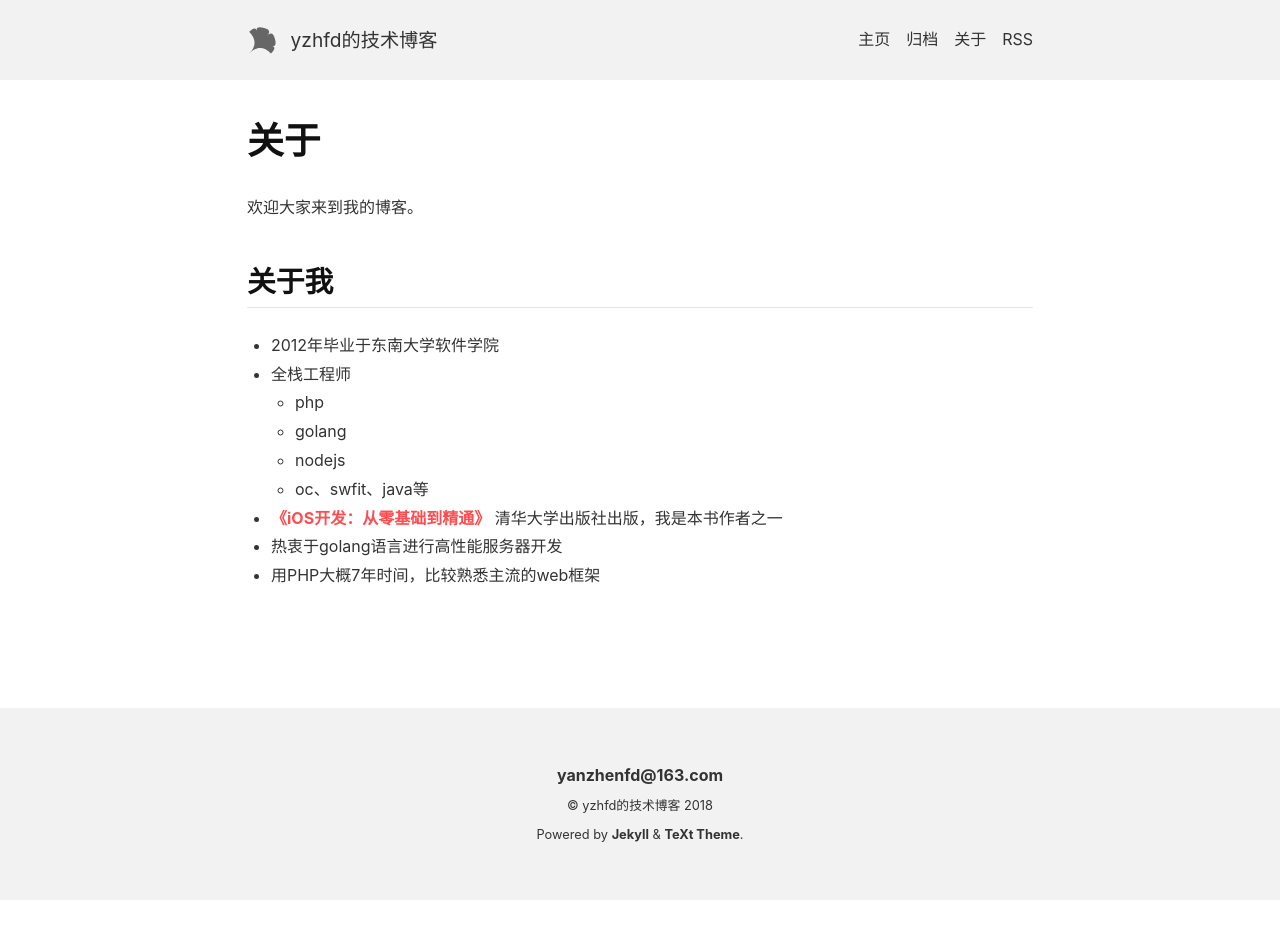
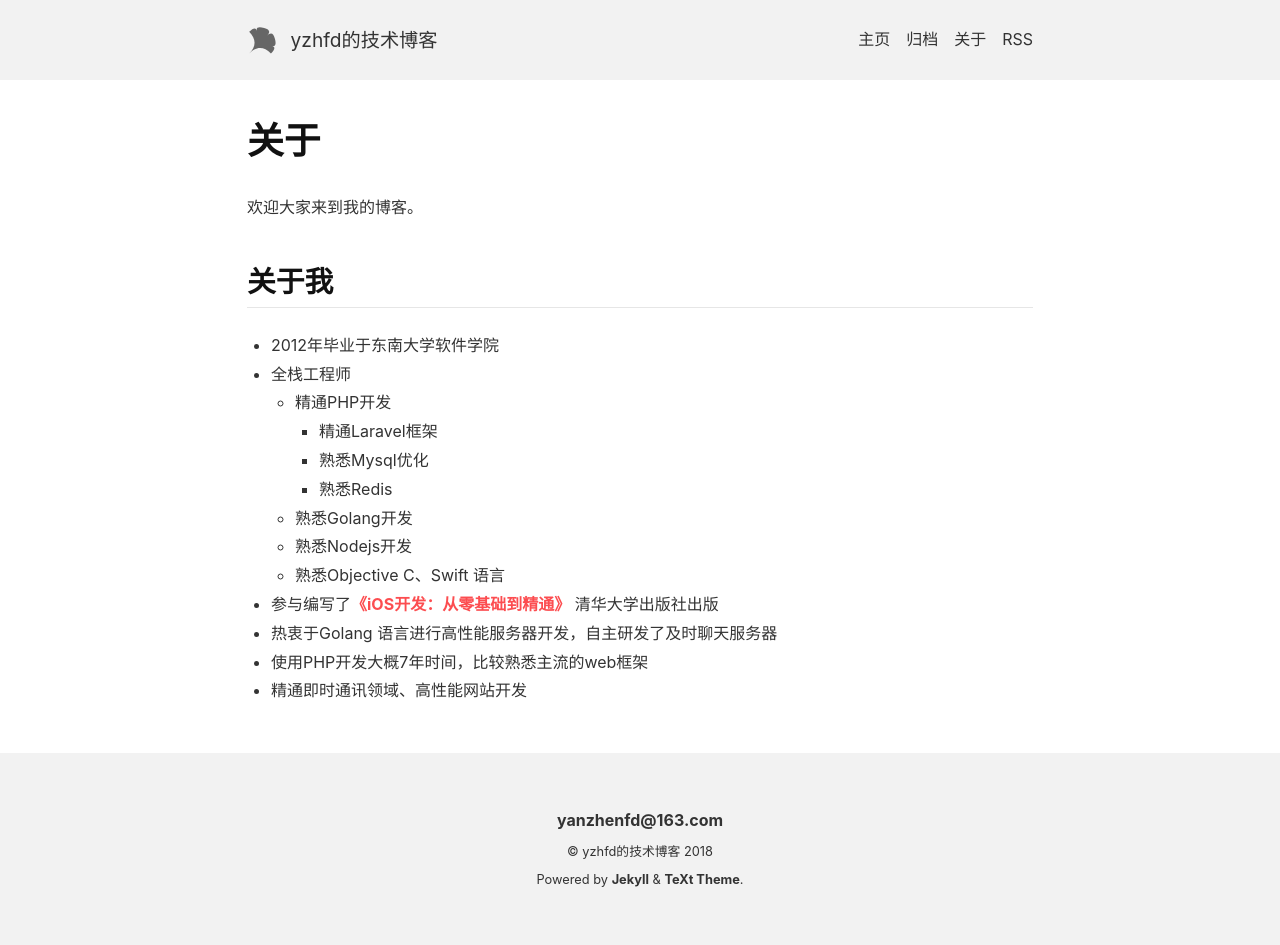
Before and after one commit to yzhfd/yzhfd.github.io, a Jekyll site: the page built from about.md, in a window 1280 px wide. Built offline with Jekyll 4.4.1, drawn with Linux system fonts in a browser that asks for light colours; nearby versions of some CDN libraries; before the commit the page ends 900 px from its top, so only the background shows below that.

Commit message:
关于我

```diff
--- a/about.md
+++ b/about.md
@@ -13,10 +13,14 @@ key: page-about
 ## 关于我
 - 2012年毕业于东南大学软件学院
 - 全栈工程师
-	+ php
-	+ golang
-	+ nodejs
-	+ oc、swfit、java等
-- [《iOS开发：从零基础到精通》](https://detail.tmall.com/item.htm?spm=a230r.1.14.257.5e771dc4X4HGGu&id=565820932718&ns=1&abbucket=1) 清华大学出版社出版，我是本书作者之一
-- 热衷于golang语言进行高性能服务器开发
-- 用PHP大概7年时间，比较熟悉主流的web框架
+	+ 精通PHP开发
+	    - 精通Laravel框架
+	    - 熟悉Mysql优化
+	    - 熟悉Redis
+	+ 熟悉Golang开发
+	+ 熟悉Nodejs开发
+	+ 熟悉Objective C、Swift 语言
+- 参与编写了[《iOS开发：从零基础到精通》](https://detail.tmall.com/item.htm?spm=a230r.1.14.257.5e771dc4X4HGGu&id=565820932718&ns=1&abbucket=1) 清华大学出版社出版
+- 热衷于Golang 语言进行高性能服务器开发，自主研发了及时聊天服务器
+- 使用PHP开发大概7年时间，比较熟悉主流的web框架
+- 精通即时通讯领域、高性能网站开发
```
